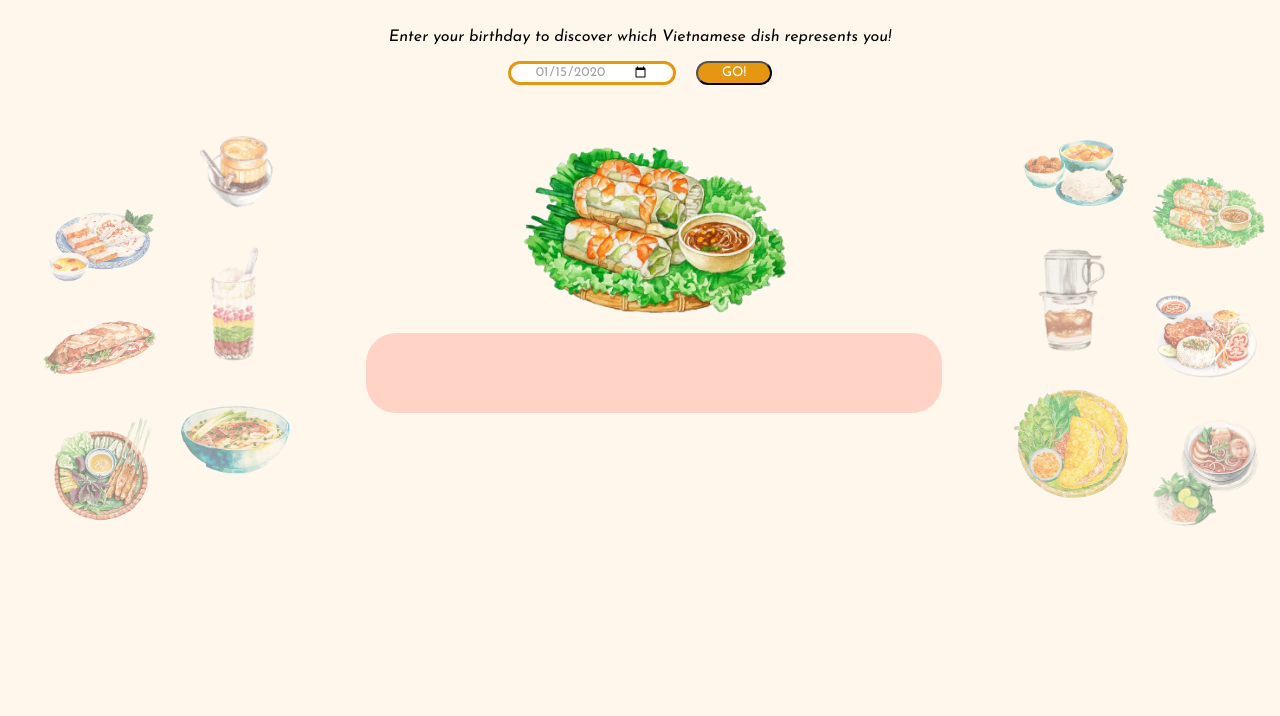
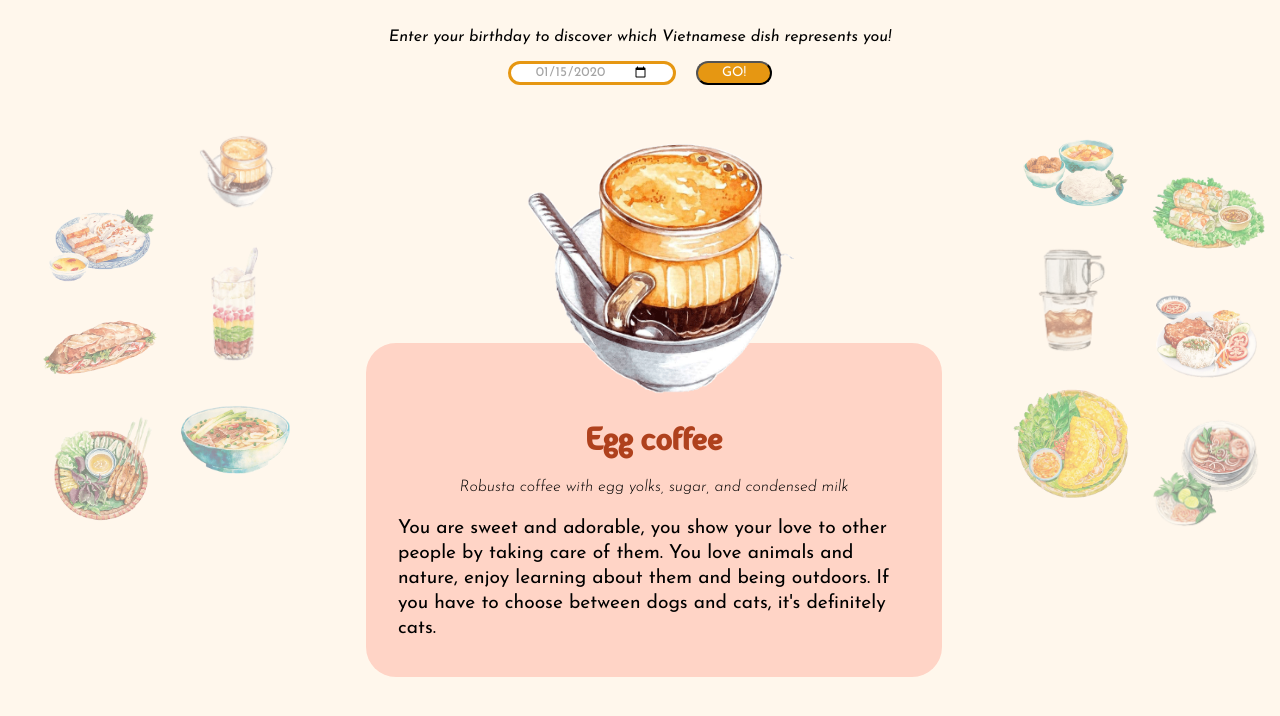
Before and after one commit to kaylienguyen91/idm231-kn569, a plain HTML site: page index.html in a window 1280 px wide. Both pictures are taken after typing "2020-01-15" into the empty fields and a click on the button "GO!". Shown: the part 102-818 px from the top of the page. Drawn offline with Linux system fonts and the light colour scheme.

Commit message:
adjust img styles, display dish info in js

```diff
--- a/index.html
+++ b/index.html
@@ -46,12 +46,9 @@
                 <div id="dish-detail">
                     <img id="dish-img" src="image-asset/spring-rolls.png" alt="Your Vietnamese dish">
                     <div id="detail-box">
-                        <!-- <h2> Spring Rolls </h2>
-                        <p id="dish-intro"> Soft and fluffy broken rice with marinated grilled pork chops, fried egg,
-                            pickled vegetables and dipping fish sauce </p>
-                        <p id="description"> You have a great sense of humor and love making people laugh. Sometimes
-                            you are as innocent and carefree as a child - that's why people say you look younger than
-                            your age. </p> -->
+                        <h2 id="dish-name"></h2>
+                        <p id="dish-intro"></p>
+                        <p id="description"></p>
                     </div>
                 </div>
 
--- a/main.js
+++ b/main.js
@@ -67,6 +67,10 @@ function showDishDetail(dish) {
         item => item.name === dish
     )[0]
     console.log(main_dish)
+    document.getElementById("dish-img").src = main_dish.image;
+    document.getElementById("dish-name").innerText = main_dish.name;
+    document.getElementById("dish-intro").innerText = main_dish.intro;
+    document.getElementById("description").innerText = main_dish.description;
 }
 
     // function update_ui(selected_color) {
@@ -86,73 +90,73 @@ const dishData = [
         name: "Pho",
         intro: "A soup dish consisting of broth, rice noodles, herbs, and sliced meat (usually beef)",
         description: "You are friendly and outgoing, known as 'the diplomat' in your friend group. You are good at debating and public speaking. You are a wonderful story teller - it's hard to get distracted when listening to you!",
-        image: 'pho.png',
+        image: 'image-asset/pho.png',
     },
     {
         name: "Spring rolls",
         intro: "A refreshing appetizer made with shrimp, vegetables, herbs, and rice noodles wrapped in rice paper",
         description: "You have a great sense of humor and love making people laugh. Sometimes you are as innocent and carefree as a child - that's why people say you look younger than your age.",
-        image: 'spring-rolls.png',
+        image: 'image-asset/spring-rolls.png',
     },
     {
         name: "Banh mi",
         intro: "A French baguette roll with pickled vegetables, cilantro and any assortment of meat, spread with mayonnaise and chili sauce",
         description: "You are give off the vibe of a campus celebrity! You are popular in your network for your chic fashion style. You dress well and care about appearance but also have admirable personality traits!",
-        image: 'banh-mi.png',
+        image: 'image-asset/banh-mi.png',
     },
     {
         name: "Bun cha",
         intro: "Rice vermicelli noodles grilled pork pieces/meatballs and a broth that is both a marinade for the meat and a dip",
         description: "You are quiet and a little shy when people first meet you. But once they get to know you, you become way more talkative and outgoing! You have a hidden charm that makes people want to stick around.",
-        image: 'bun-cha.png',
+        image: 'image-asset/bun-cha.png',
     },
     {
         name: "Banh cuon",
         intro: "Steamed rice rolls stuffed with pork and mushrooms, served with a fried shallot dip, sweet and sour fish sauce",
         description: "You are kind to everyone around you! You rarely express your anger or negative emotions. Despite love hanging out with friends, you still prefer enjoying your own company. You value self-love and often treat yourself. You seem to hide some of your secrets from your close friends.",
-        image: 'banh-cuon.png',
+        image: 'image-asset/banh-cuon.png',
     },
     {
         name: "Nem lui",
         intro: "Grilled pork sausage or meatball on lemongrass skewers",
         description: "You prefer developing your existing relationships to broadening your network. You may not have a lot of friends but those you have are the best people! You are very caring and always be there for others. Your friends often describe you as their second mother.",
-        image: 'nem-lui.png',
+        image: 'image-asset/nem-lui.png',
     },
     {
         name: "Banh xeo",
         intro: "Bright yellow crispy crepe filled with shrimp, pork and vegetables",
         description: "You are an organized and goal-oriented person. You hardly ever procrastinate and always make effort to achieve what you want. That being said, you are not a boring person. Outside work, you also love spending time with your loved ones or on your hobbies.",
-        image: 'banh-xeo.png',
+        image: 'image-asset/banh-xeo.png',
     },
     {
         name: "Broken rice",
         intro: "Soft and fluffy broken rice with marinated grilled pork chops, fried egg, pickled vegetables and dipping fish sauce",
         description: "You are smart and knowledgeable. You have a wanderlust spirit and travel a lot. People around you are always excited to listen to your unique stories and experiences.",
-        image: 'broken-rice.png',
+        image: 'image-asset/broken-rice.png',
     },
     {
         name: "Bun bo Hue",
         intro: "Rice vermicelli with a rich spicy broth, beef and pork slices, topped with leaves and herbs",
         description: "You are a home body, but you are not a potato couch or an introvert. You love being with your friends, but instead of hanging out, you prefer throwing a house party and asking them over. You are also great at cooking!",
-        image: 'bun-bo-hue.png',
+        image: 'image-asset/bun-bo-hue.png',
     },
     {
         name: "Phin coffee",
         intro: "Coffee brewed with phin filter - a popular coffee brewing tool in Vietnam",
         description: "You have a healthy lifestyle! You exercise a lot and have a good diet. You value a self-care, both physically and mentally. You are the inspiration for other people to change for the better!",
-        image: 'phin-coffee.png',
+        image: 'image-asset/phin-coffee.png',
     },
     {
         name: "Egg coffee",
         intro: "Robusta coffee with egg yolks, sugar, and condensed milk",
         description: "You are sweet and adorable, you show your love to other people by taking care of them. You love animals and nature, enjoy learning about them and being outdoors. If you have to choose between dogs and cats, it's definitely cats.",
-        image: 'egg-coffee.png',
+        image: 'image-asset/egg-coffee.png',
     },
     {
         name: "Che",
         intro: "Sweet Vietnamese dessert (drink/pudding/soup) with a variety of ingredients (jelly, beans, coconut, fruits, etc)",
         description: "You are creative and never run out of ideas (a true artists!). You are confident and don't hesitate expressing yourself - but you're not arrogant. You always try to find the smartest and fastest way to get things done.",
-        image: 'che.png',
+        image: 'image-asset/che.png',
 }];
 
 // const dishButton = document.getElementsByClassName('dish-button');
--- a/styles.css
+++ b/styles.css
@@ -133,7 +133,7 @@ h1 {
     border-radius: 30px;
     width: 32rem;
     padding: 4rem 2rem 1rem 2rem;
-    margin: 0 70px 0 70px;
+    margin: -70px 70px 0 70px;
 }
 
 #dish-img {
@@ -144,6 +144,7 @@ h1 {
 
 h2 {
     font-size: 2rem;
+    margin: 1.2rem 0;
 }
 
 #dish-intro {
```
